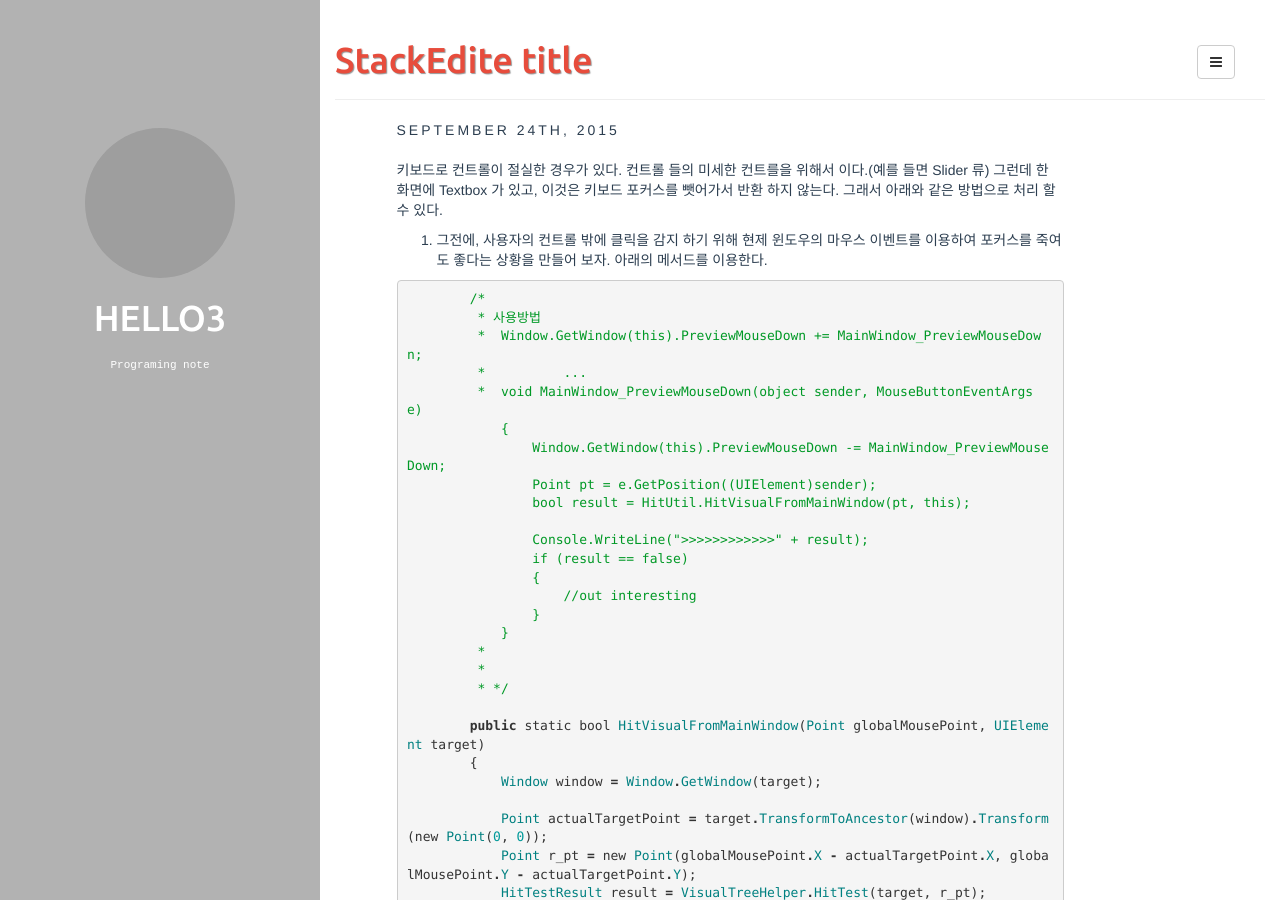
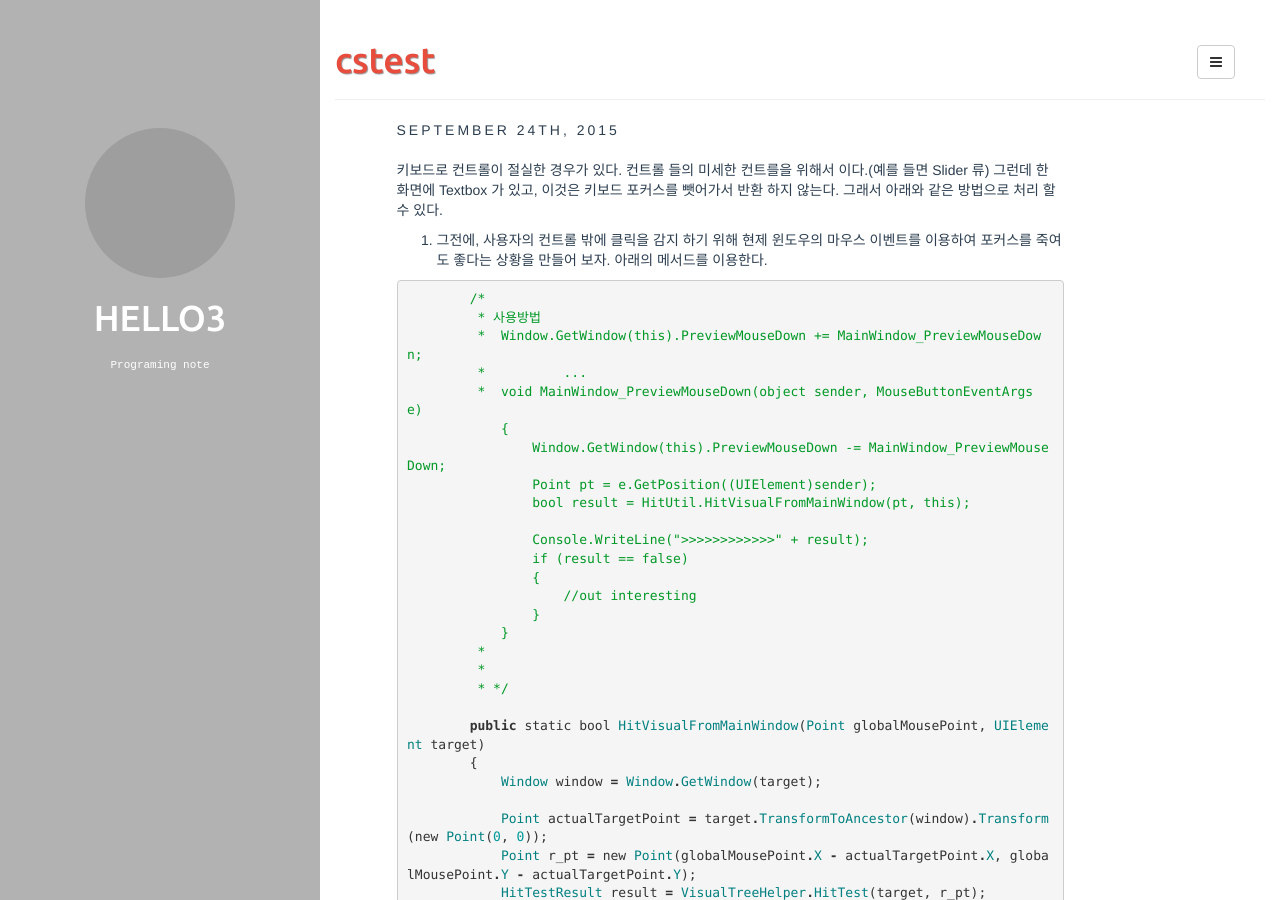
Before and after one commit to dbtek/dbyll, a Jekyll site: the page built from _posts/2015-09-24-cstest.md, in a window 1280 px wide and 900 px high. Built offline with Jekyll 4.4.1, drawn with Linux system fonts in a browser that asks for light colours; grey boxes are pictures that could not be loaded.

Commit message:
Update 2015-09-24-cstest.md

```diff
--- a/_posts/2015-09-24-cstest.md
+++ b/_posts/2015-09-24-cstest.md
@@ -1,6 +1,6 @@
 ---
 layout: post
-title: StackEdite title
+title: cstest
 categories: [test]
 tags: [test]
 ---
```
